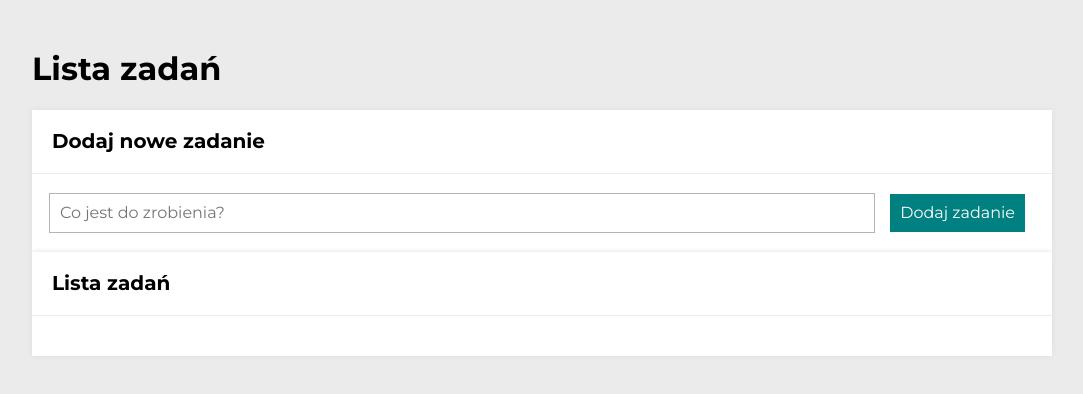
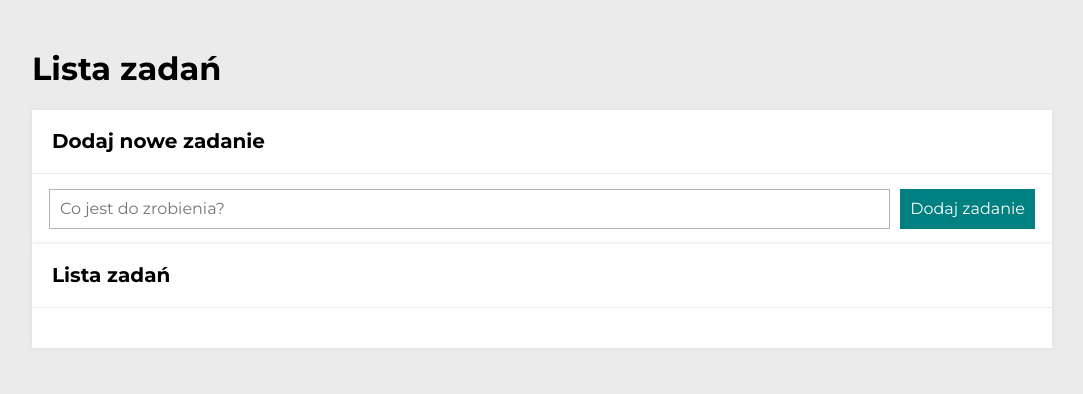
Before and after one commit to MikolajPawlowski/todo-list-react, a React (Create React App) app: page / in a window 1280 px wide. Shown: the top 394 px of the page, without its empty margins (98-1181 px from the left). Built offline with nearby package versions, Linux system fonts and the light colour scheme.

Commit message:
style components added to Form

```diff
--- a/src/Form/index.js
+++ b/src/Form/index.js
@@ -1,5 +1,5 @@
 import React, { useState, useRef } from "react";
-import { FormWrapper, Fieldset, Input, Button } from "./styled";
+import { FormWrapper, Fieldset, Input, FormButton } from "./styled";
 
 const Form = ({ addNewTask }) => {
     const [newTaskContent, setNewTaskContent] = useState("");
@@ -27,11 +27,11 @@ const Form = ({ addNewTask }) => {
                     placeholder="Co jest do zrobienia?"
                     onChange={({ target }) => setNewTaskContent(target.value)}
                 />
-                <Button
+                <FormButton
                     onClick={() => inputRef.current.focus()}
                 >
                     Dodaj zadanie
-                </Button>
+                </FormButton>
             </Fieldset>
         </FormWrapper>
     )
--- a/src/Form/styled.js
+++ b/src/Form/styled.js
@@ -6,38 +6,29 @@ export const FormWrapper = styled.form`
 
 export const Fieldset = styled.fieldset`
     border: none;
-    display: flex;
+    display: grid;
+    grid-template-columns: 1fr auto;
     padding: 15px;
-    justify-content: space-around;
-    align-items: center;
+    grid-gap: 10px;
     background-color: white;
 
     @media (max-width: ${({ theme }) => theme.breakpoints.small}px) {
-        flex-direction: column;
-        flex-wrap: wrap;
+        grid-template-columns: 1fr;
     }
 `;
 
 export const Input = styled.input`
-    flex-grow: 1;
     padding: 10px;
     color: black;
     border: 1px solid ${({ theme }) => theme.colors.primaryColor};
     outline-color: ${({ theme }) => theme.colors.buttonsColor};
-    margin-right: 5px;
-
-    @media (max-width: ${({ theme }) => theme.breakpoints.small}px) {
-        width: 100%;
-        margin-right: 0;
-    }
 `;
 
-export const Button = styled.button`
-    background: ${({ theme }) => theme.colors.buttonsColor};
+export const FormButton = styled.button`
+    background-color: ${({ theme }) => theme.colors.buttonsColor};
     color: white;
     padding: 10px;
     border: none;
-    margin: 5px 10px;
     cursor: pointer;
 
     &:hover {
@@ -51,9 +42,4 @@ export const Button = styled.button`
         transform: scale (1.05);
         transition: .5s ease-out;
     }
-
-    @media (max-width: ${({ theme }) => theme.breakpoints.small}px) {
-        width: 100%;
-        margin: 10px 0;
-    }
 `;
```
